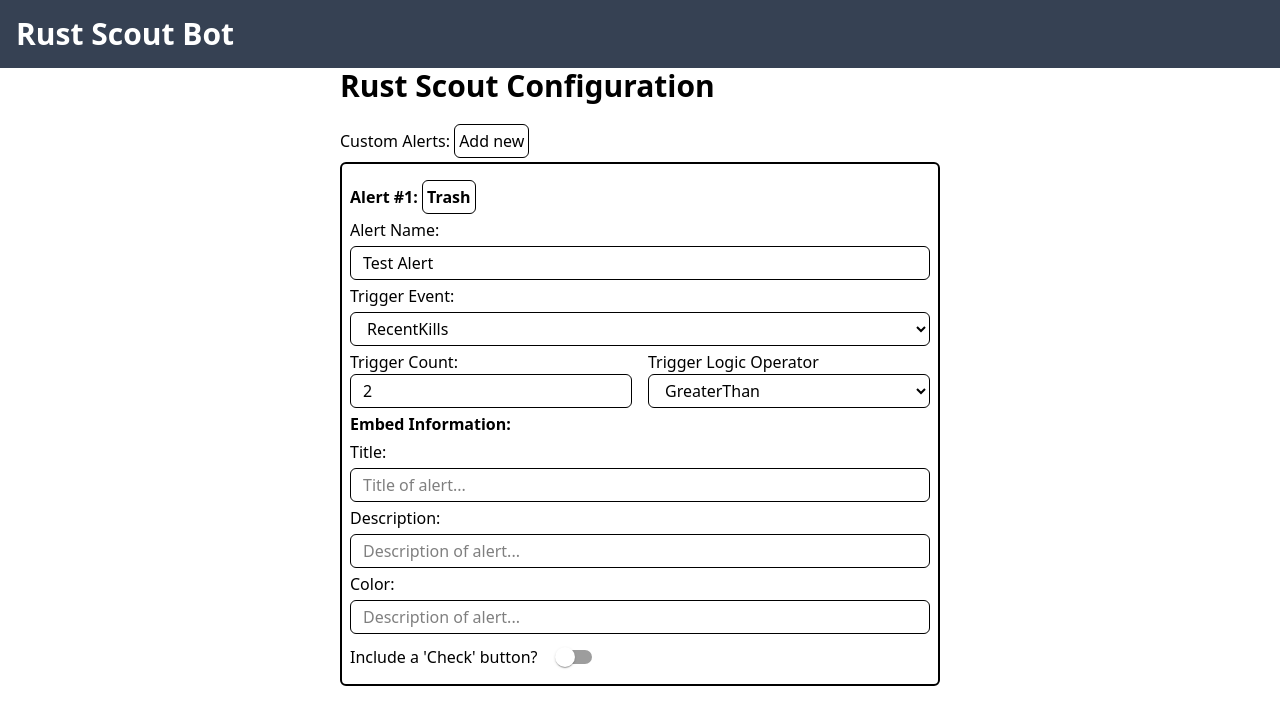
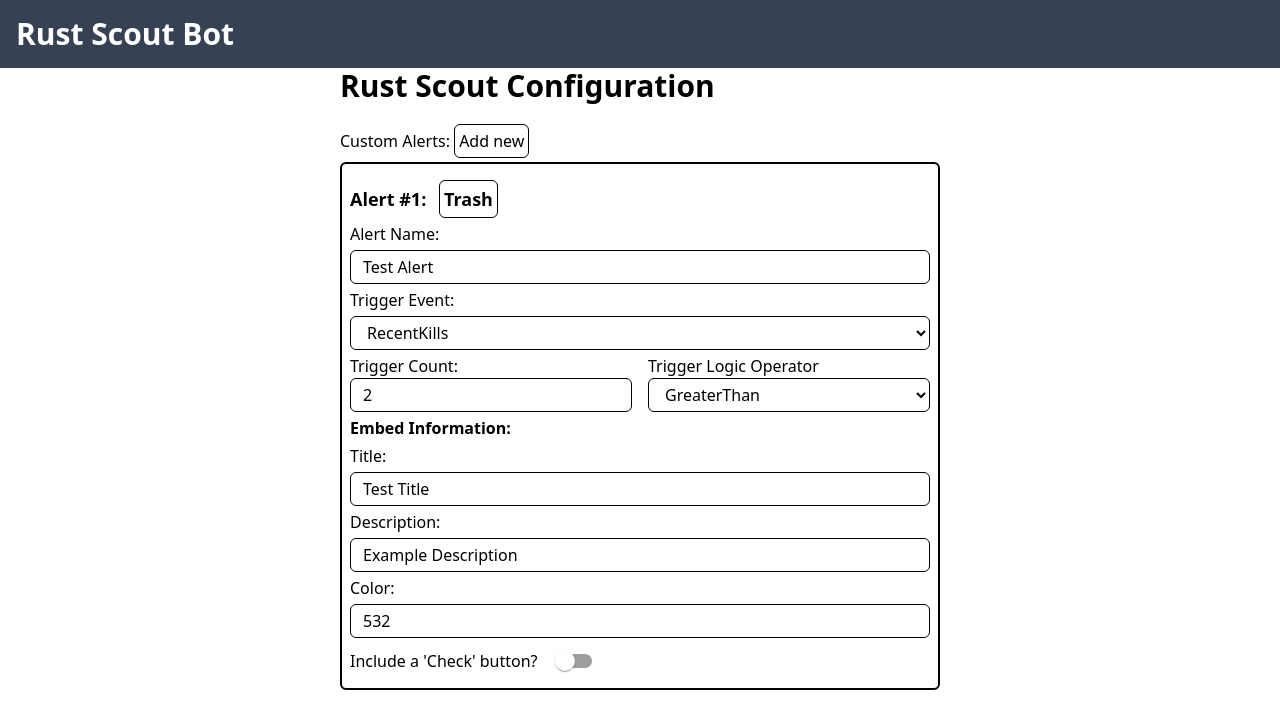
Before and after one commit to YurtStudios/Rust-Scout-Configuration-Generator, a Next.js app: page / in a window 1280 px wide. Shown: the top 728 px of the page. Built offline with nearby package versions, Linux system fonts and the light colour scheme.

Commit message:
Saving/Cancelling local data implemented

```diff
--- a/src/app/page.tsx
+++ b/src/app/page.tsx
@@ -33,6 +33,17 @@ export default function Home() {
         }])
     }
 
+    function cardDeleteHandler(deletedCardId: number) {
+        setLocalData(localData.filter(cardData => cardData.id == deletedCardId));
+    }
+    function cardSaveHandler(savedCard: CardData) {
+        let tempCards = localData;
+        let savedCardIndex = localData.findIndex(card => card.id == savedCard.id);
+        tempCards[savedCardIndex] = savedCard;
+        setLocalData(tempCards);
+
+    }
+
     return (<div className="h-9/12 flex flex-col dark:border-white border-black ">
         <h2 className="text-3xl font-semibold shrink-0 pb-4">Rust Scout Configuration</h2>
         <p className="inline-block py-1">Custom Alerts: <button className="border p-1 rounded-md" onClick={addNewAlert}>Add new</button></p>
@@ -40,6 +51,8 @@ export default function Home() {
             {localData.map((cardData, index) => {
                 return <Fragment key={index}>
                     <Card cardIndex={index + 1}
+                        onSave={cardSaveHandler}
+                        onDelete={cardDeleteHandler}
                         cardData={cardData}
                         key={index}/>
                     {index !== localData.length - 1 && <div className="w-full border-t border-4 my-4 rounded-md"></div>}
@@ -68,6 +81,8 @@ enum LogicOperator {
     LessThanOrEqual = "less-than-or-equal"
 }
 type CardProps = {
+    onDelete: (id: number) => void,
+    onSave: (cardData: CardData) => void,
     cardData: CardData,
     cardIndex: number,
 }
@@ -85,9 +100,11 @@ type CardData = {
 
 export function Card(props: CardProps) {
     const [localCardData, setLocalCardData] = useState<CardData>(props.cardData);
+    const [localDataChanged, setLocalDataChanged] = useState<boolean>(false);
 
     const handleChange = (e: React.ChangeEvent<HTMLInputElement>) => {
         const { name, value, type } = e.target;
+        if(!localDataChanged) setLocalDataChanged(true);
 
         setLocalCardData((prev) => ({
           ...prev,
@@ -102,9 +119,32 @@ export function Card(props: CardProps) {
     const sharedInputClasses = "w-full border rounded-md p-1 px-3";
     const logicOperators = Object.entries(LogicOperator);
     const triggerEvents = Object.entries(TriggerEvent);
-    return <form className="flex flex-col gap-1">
-        <h3 className="inline-block font-bold">
-            Alert #{props.cardIndex}: <button className="border rounded-md p-1">Trash</button>
+    return <div className="flex flex-col gap-1">
+        <h3 className="flex flex-row gap-2 items-center font-bold text-lg">
+            Alert #{props.cardIndex}:&nbsp;
+            <button
+                className="border rounded-md p-1"
+                onClick={() => props.onDelete(props.cardData.id)}>
+                Trash
+            </button>
+            <button
+                className={ localDataChanged ? "border rounded-md p-1" : " hidden"}
+                onClick={() => {
+                    props.onSave(localCardData);
+                    setLocalDataChanged(false);
+                }}>
+                Save
+            </button>
+            <button
+                className={ localDataChanged ? "border rounded-md p-1" : " hidden"}
+                onClick={() => {
+                    console.log(props.cardData);
+                    setLocalCardData(props.cardData);
+                    setLocalDataChanged(false);
+                }}
+                >
+                Cancel
+            </button>
         </h3>
         <label>Alert Name:</label>
         <input
@@ -123,12 +163,12 @@ export function Card(props: CardProps) {
                     triggerEvent: TriggerEvent[event.target.value as keyof typeof TriggerEvent]
                 })
             }}
+            value={props.cardData.triggerEvent}
         >
             { triggerEvents.map(([triggerEvent, triggerEventValue], index) => {
                 return <option
                     key={index}
                     value={triggerEventValue}
-                    selected={triggerEvent == localCardData.triggerEvent}
                     className="dark:bg-neutral-800 ">
                     {triggerEvent.toString()}
                 </option>
@@ -156,12 +196,12 @@ export function Card(props: CardProps) {
                             triggerLogicOperator: LogicOperator[event.target.value as keyof typeof LogicOperator]
                         })
                     }}
+                    value={localCardData.triggerLogicOperator}
                 >
                     { logicOperators.map(([logicOperator, logicOperatorValue], index) => {
                         return <option
                             key={index}
                             value={logicOperatorValue}
-                            selected={logicOperator == localCardData.triggerLogicOperator}
                             className="dark:bg-neutral-800 ">
                             {logicOperator.toString()}
                         </option>
@@ -174,17 +214,26 @@ export function Card(props: CardProps) {
         </h3>
         <label>Title:</label>
         <input
+            name="title"
+            onChange={handleChange}
+            value={localCardData.title}
             className={sharedInputClasses}
             placeholder="Title of alert..."
         />
         <label>Description:</label>
         <input
+            name="description"
+            onChange={handleChange}
+            value={localCardData.description}
             className={sharedInputClasses}
             placeholder="Description of alert..."
         />
         <label>Color:</label>
         <input
+            name="color"
             type="number"
+            onChange={handleChange}
+            value={localCardData.color}
             className={sharedInputClasses}
             placeholder="Description of alert..."
         />
@@ -197,5 +246,5 @@ export function Card(props: CardProps) {
                 }
             />
         </div>
-    </form>;
+    </div>;
 }
```
